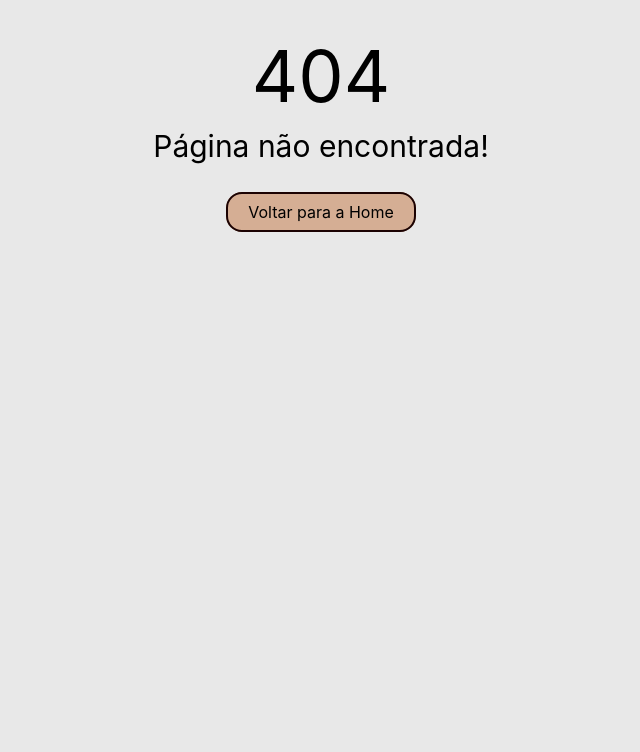
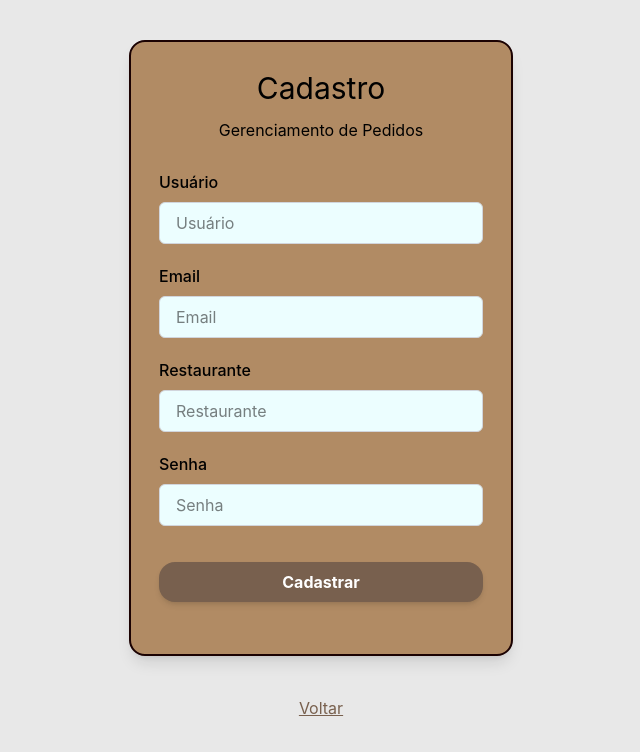
Before and after one commit to fcp-team/restaurant-order-manager, a Next.js app: page /cadastro/admin in a window 1280 px wide. Before the commit this address had no page. Shown: the top 752 px of the page, without its empty margins (319-959 px from the left). Built offline with nearby package versions, Linux system fonts and the light colour scheme.

Commit message:
adição da interface do login e cadastros (#12)

```diff
--- /dev/null
+++ b/src/app/cadastro/admin/page.tsx
@@ -0,0 +1,41 @@
+"use client"
+
+import Link from "next/link";
+
+export default function CadastroAdmin() {
+  return (
+    <>
+       <div className="w-full max-w-96 flex flex-col justify-center bg-[var(--color-surface)] rounded-2xl shadow-lg p-7 py-4 m-10 mx-auto border-2 border-[var(--color-surface-border)]">
+            <h2 className="text-3xl text-center m-3 mb-3">Cadastro</h2>
+            <p className="text-center mb-7">Gerenciamento de Pedidos</p>
+            <form action="" method="post" className="flex flex-col">
+
+                <div className="mb-5">
+                <label htmlFor="usuario" className="block text-[var(--color-text-primary)]-700 font-medium mb-2">Usuário</label>
+                <input type="text" name="usuario" id="usuario" placeholder="Usuário" required className="w-full px-4 py-2 border border-gray-300 rounded-md bg-cyan-50 focus:outline-none focus:ring-2 focus:caret-green-950"/>
+                </div>
+
+                <div className="mb-5">
+                <label htmlFor="email" className="block text-[var(--color-text-primary)]-700 font-medium mb-2">Email</label>
+                <input type="email" name="email" id="email" placeholder="Email" required className="w-full px-4 py-2 border border-gray-300 rounded-md bg-cyan-50 focus:outline-none focus:ring-2 focus:caret-green-950"/>
+                </div>
+
+                <div className="mb-5">
+                  <label htmlFor="restaurante" className="block text-[var(--color-text-primary)]-700 font-medium mb-2">Restaurante</label>
+                <input type="text" name="restaurante" id="restaurante" placeholder="Restaurante" required className="w-full px-4 py-2 border border-gray-300 rounded-md bg-cyan-50 focus:outline-none focus:ring-2 focus:caret-green-950"/>
+                </div>
+
+                <div>
+                  <label htmlFor="senha" className="block text-[var(--color-text-primary)]-700 font-medium mb-2">Senha</label>
+                <input type="password" name="senha" id="senha" placeholder="Senha" required minLength={7} className="w-full px-4 py-2 border border-gray-300 rounded-md bg-cyan-50 focus:outline-none focus:ring-2 focus:caret-green-950"/>
+                </div>
+
+                <input type="submit" value="Cadastrar" className="cursor-pointer bg-[var(--color-button-auth)] transition duration-300 hover:bg-[var(--color-button-auth-hover)] rounded-2xl p-2 px-5 my-9 min-w-[200px] shadow-md text-[var(--color-text-inverse)] font-bold"/>
+            </form>
+       </div>
+       <div className="flex justify-center items-center">
+        <Link href={"/login"} className="mb-5 text-center underline text-[var(--color-button-auth)] transition duration-300 hover:text-[var(--color-button-auth-hover)]">Voltar</Link>
+       </div>
+    </>
+  );
+}
--- /dev/null
+++ b/src/app/cadastro/membro/page.tsx
@@ -0,0 +1,31 @@
+"use client"
+
+import Link from "next/link";
+
+export default function CadastroMembro() {
+  return (
+    <>
+      <div className="w-full max-w-96 flex flex-col justify-center bg-[var(--color-surface)] rounded-2xl shadow-lg p-7 py-4 m-10 mx-auto border-2 border-[var(--color-surface-border)]">
+            <h2 className="text-3xl text-center m-3 mb-3">Cadastro</h2>
+            <p className="text-center mb-7">Gerenciamento de Pedidos</p>
+            <form action="" method="post" className="flex flex-col">
+
+                <div className="mb-5">
+                <label htmlFor="usuario" className="block text-[var(--color-text-primary)]-700 font-medium mb-2">Usuário</label>
+                <input type="text" name="usuario" id="usuario" placeholder="Usuário" required className="w-full px-4 py-2 border border-gray-300 rounded-md bg-cyan-50 focus:outline-none focus:ring-2 focus:caret-green-950"/>
+                </div>
+
+                <div>
+                  <label htmlFor="senha" className="block text-[var(--color-text-primary)]-700 font-medium mb-2">Senha</label>
+                <input type="password" name="senha" id="senha" placeholder="Senha" required minLength={7} className="w-full px-4 py-2 border border-gray-300 rounded-md bg-cyan-50 focus:outline-none focus:ring-2 focus:caret-green-950"/>
+                </div>
+
+                <input type="submit" value="Cadastrar" className="cursor-pointer bg-[var(--color-button-auth)] transition duration-300 hover:bg-[var(--color-button-auth-hover)] rounded-2xl p-2 px-5 my-9 min-w-[200px] shadow-md text-[var(--color-text-inverse)] font-bold"/>
+            </form>
+       </div>
+       <div className="flex justify-center items-center">
+        <Link href={"/login"} className="mb-5 text-center underline text-[var(--color-button-auth)] transition duration-300 hover:text-[var(--color-button-auth-hover)]">Voltar</Link>
+       </div>
+    </>
+  );
+}
--- /dev/null
+++ b/src/app/login/page.tsx
@@ -0,0 +1,31 @@
+"use client"
+
+import Link from "next/link";
+
+export default function Login() {
+  return (
+    <>
+     <div className="w-full max-w-96 flex flex-col justify-center bg-[var(--color-surface)] rounded-2xl shadow-lg p-7 m-10 mx-auto border-2 border-[var(--color-surface-border)]">
+            <h2 className="text-3xl text-center m-3 mb-3">Login</h2>
+            <p className="text-center mb-7">Gerenciamento de Pedidos</p>
+            <form action="" method="post" className="flex flex-col">
+
+                <div className="mb-5">
+                <label htmlFor="email" className="block text-[var(--color-text-primary)]-700 font-medium mb-2">Email</label>
+                <input type="email" name="email" id="email" placeholder="Email" required className="w-full px-4 py-2 border border-gray-300 rounded-md bg-cyan-50 focus:outline-none focus:ring-2 focus:caret-green-950"/>
+                </div>
+
+                <div>
+                  <label htmlFor="senha" className="block text-[var(--color-text-primary)]-700 font-medium mb-2">Senha</label>
+                <input type="password" name="senha" id="senha" placeholder="Senha" required minLength={7} className="w-full px-4 py-2 border border-gray-300 rounded-md bg-cyan-50 focus:outline-none focus:ring-2 focus:caret-green-950"/>
+                </div>
+
+                <input type="submit" value="Login" className="cursor-pointer bg-[var(--color-button-auth)] transition duration-300 hover:bg-[var(--color-button-auth-hover)] rounded-2xl p-2 px-5 my-9 min-w-[200px] shadow-md text-[var(--color-text-inverse)] font-bold"/>
+            </form>
+       </div>
+       <div className="flex justify-center items-center">
+        <Link href={"/cadastro/admin"} className="text-center underline text-[var(--color-button-auth)] transition duration-300 hover:text-[var(--color-button-auth-hover)]">Criar uma nova conta</Link>
+       </div>
+    </>
+  );
+}
```
